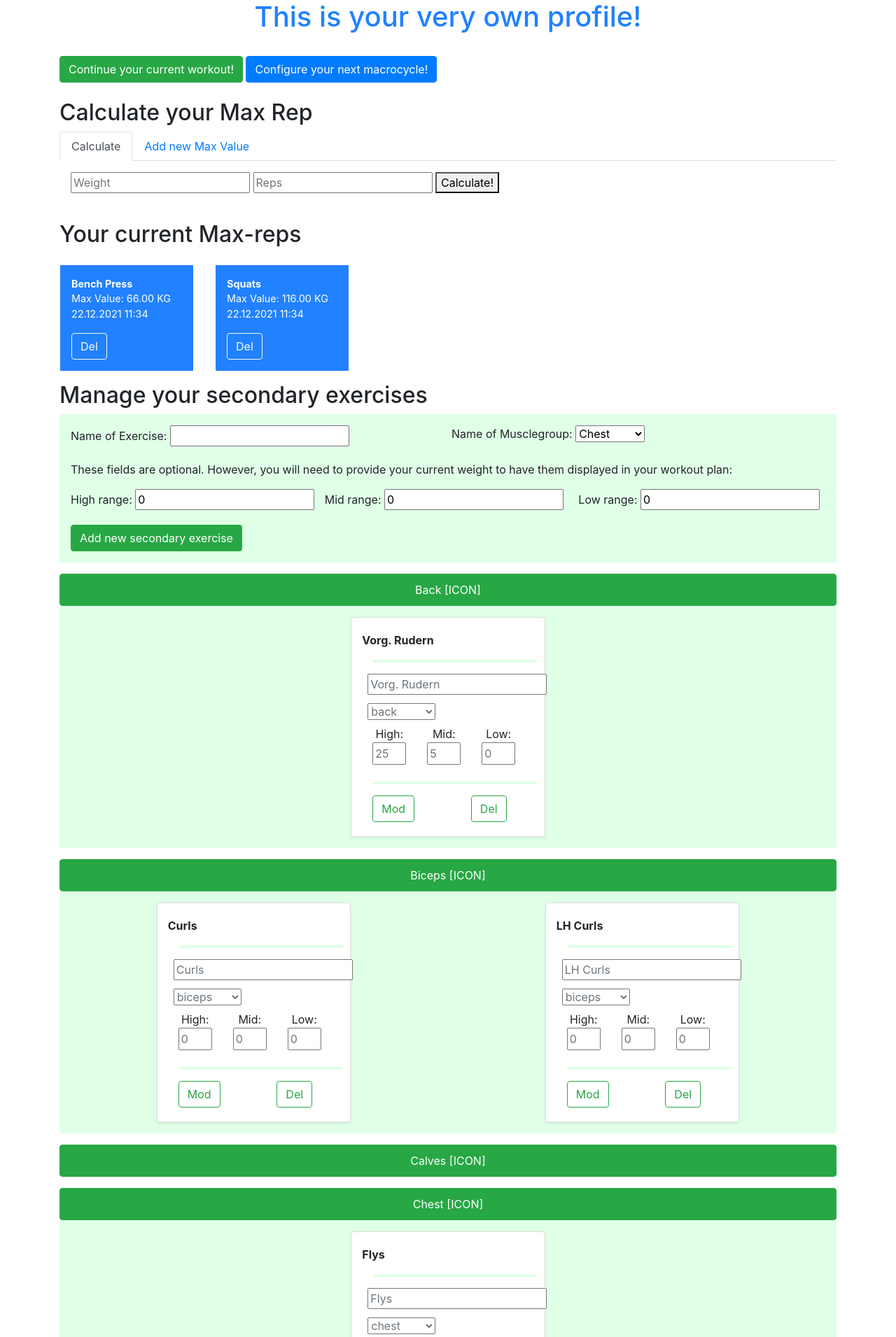
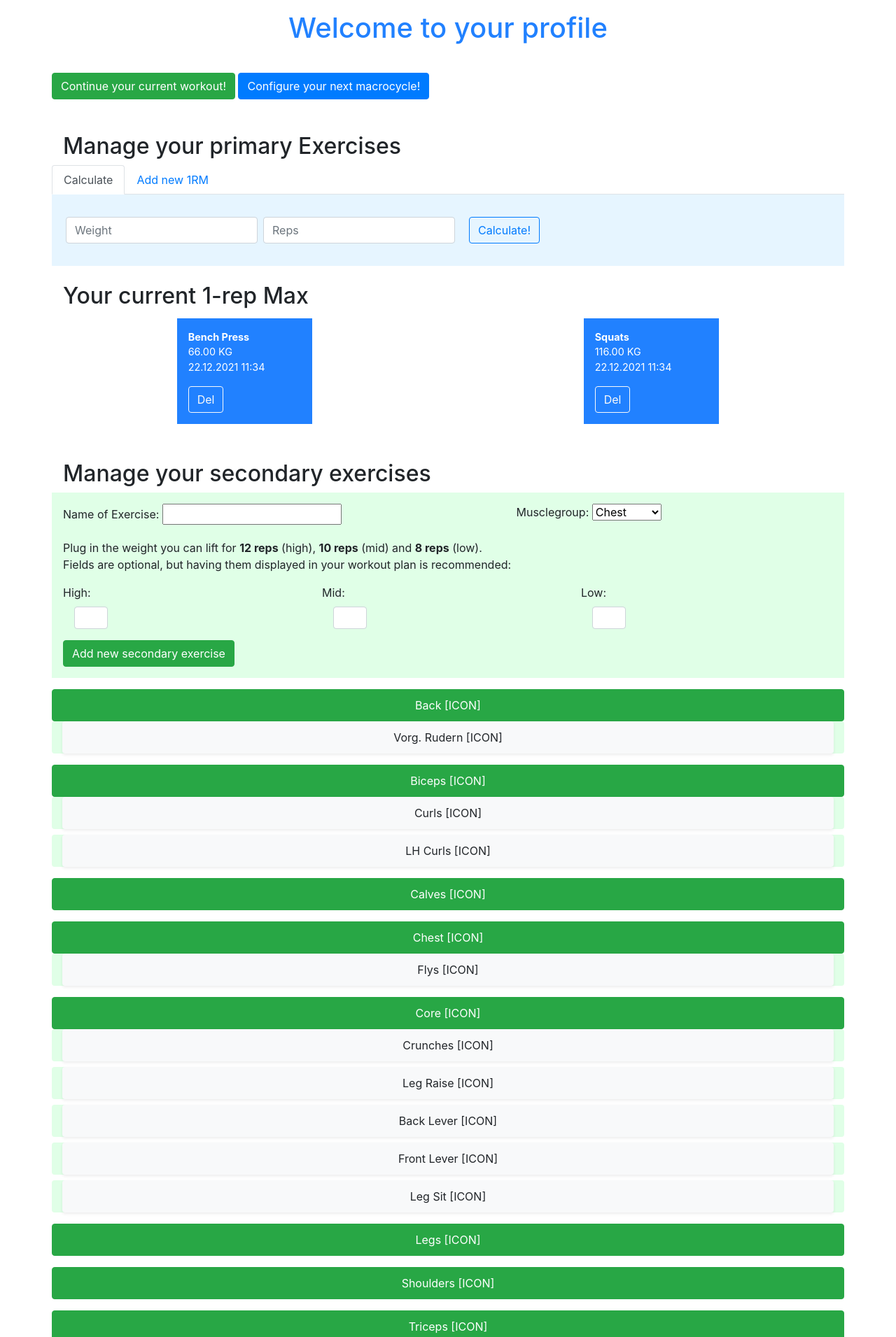
Before and after one commit to alexfuerst93/fitnessapp, a Django app: page /profile/ in a window 1280 px wide. Shown: the part 70-1981 px from the top of the page at 70% size. Run offline with Django 3.2, Linux system fonts and the light colour scheme; a user stored in the database is signed in; data comes from the database, SQL or seed files in the repository; both versions use the stored data as it was after the commit; some libraries are stand-ins or nearby versions.

Commit message:
responsive design profile

```diff
--- a/userprofile/forms.py
+++ b/userprofile/forms.py
@@ -9,7 +9,7 @@ class Exercise_Pool_Form(ModelForm):
         fields = ["title", "muscle", "high_range", "mid_range", "low_range"]
 
 class CreateMaxValue(forms.Form):
-    choose_exercise = forms.ModelChoiceField(empty_label="select", label="Choose an existing exercise", queryset=MaxValue.objects.all(), required=False)
+    choose_exercise = forms.ModelChoiceField(empty_label="select", label="Choose existing exercise", queryset=MaxValue.objects.all(), required=False)
     create_exercise = forms.CharField(label="Add new Exercise", max_length=100, required=False)
     reps = forms.DecimalField(max_digits=5, decimal_places=2, min_value=1.0)
     weight = forms.DecimalField(max_digits=5, decimal_places=2, min_value=1.0)
--- a/userprofile/models.py
+++ b/userprofile/models.py
@@ -29,7 +29,7 @@ musclegroups = [
 class Exercise_Pool(models.Model):
     user_id = models.ForeignKey(User, on_delete=models.CASCADE)
     title = models.CharField("Name of Exercise", max_length=100)
-    muscle = models.CharField("Name of Musclegroup", max_length=50, choices=musclegroups, default="chest")
+    muscle = models.CharField("Musclegroup", max_length=50, choices=musclegroups, default="chest")
     high_range = models.PositiveIntegerField(blank=True, default=0, validators=[MinValueValidator(0)]) #weight
     mid_range = models.PositiveIntegerField(blank=True, default=0, validators=[MinValueValidator(0)]) #weight
     low_range = models.PositiveIntegerField(blank=True, default=0, validators=[MinValueValidator(0)]) #weight
--- a/userprofile/static/userprofile/style.css
+++ b/userprofile/static/userprofile/style.css
@@ -13,7 +13,7 @@ img {
     max-height: 25%;
 }
 
-#tab2 {
+#tab1, #tab2 {
     background-color: #e6f5ff;
 }
 
@@ -48,3 +48,8 @@ hr {
 .footnote {
     font-size: 0.8em;
 }
+
+#id_reps, #id_weight {
+    width: 4em;
+    height: 2em;
+}
--- a/userprofile/templates/userprofile/profile.html
+++ b/userprofile/templates/userprofile/profile.html
@@ -1,68 +1,71 @@
 {% extends 'userprofile/base.html' %}
 {% block content %}
 
-<div class="container">
+<div class="container px-1">
 
     <div class="row justify-content-center">
-        <h1>This is your very own profile!</h1>
+        <h1 class="m-3">Welcome to your profile</h1>
     </div>
     <br>
 
+    <!-- Add conditionals: No single exercise? Then no button appears!
+    Not a single macrocycle? Now continue appears!
+    Display info message instead with [ICON]-->
     <a href="{% url 'workout' current_cycle %}" class="btn btn-success">Continue your current workout!</a>
     <a href="{% url 'configure' %}" class="btn btn-primary">Configure your next macrocycle!</a>
     <br>
 
 
-<br>
-<h2>Calculate your Max Rep</h2>
+<div class="my-5"></div>
+<h2 class="mx-3">Manage your primary Exercises</h2>
+{% if error %}
+<p class="bg-danger p-3 text-white">[ICON]<b>{{ error }}</b></p>
+{% endif %}
+{% if ergebnis %}
+<p class="bg-success p-3 text-white">[ICON]<b>{{ ergebnis }}</b></p>
+{% endif %}
 <ul class="nav nav-tabs" role="tablist">
     <li class="nav-item"><a class="nav-link active" id="calculate-tab" data-toggle="tab" href="#tab1" role="tab">Calculate</a></li>
-    <li class="nav-item"><a class="nav-link" id="add-new-max-tab" data-toggle="tab" href="#tab2" role="tab">Add new Max Value</a></li>
+    <li class="nav-item"><a class="nav-link" id="add-new-max-tab" data-toggle="tab" href="#tab2" role="tab">Add new 1RM</a></li>
 </ul>
 <div class="tab-content">
     <div class="tab-pane fade show active p-3" id="tab1" role="tabpanel">
-        <form action="{% url 'profile' %}" method="POST">
+        <form action="{% url 'profile' %}" class="form-inline" method="POST">
             {% csrf_token %}
-            <input type="number" step="0.01" placeholder="Weight", name="weight">
-            <input type="number" step="0.01" placeholder="Reps", name="reps">
-            <button name="calculated_maxrep">Calculate!</button>
+            <input class="form-control m-1" type="number" step="0.01" placeholder="Weight" name="weight" required>
+            <input class="form-control m-1" type="number" step="0.01" placeholder="Reps" name="reps" required>
+            <button class="btn btn-outline-primary m-3" name="calculated_maxrep">Calculate!</button>
         </form>
     </div>
     <div class="tab-pane fade p-3" id="tab2" role="tabpanel">
         <form action="{% url 'profile' %}" method="POST">
             {% csrf_token %}
             <div class="form-row">
-                <div class="form-group col-5">{{ form_maxval.choose_exercise.label_tag }} {{ form_maxval.choose_exercise }}</div>
-                <p class="col-1">or</p>
-                <div class="form-group col-5">{{ form_maxval.create_exercise.label_tag }} {{ form_maxval.create_exercise }}</div>
+                <div class="form-group col-11 col-md-4">{{ form_maxval.choose_exercise.label_tag }} {{ form_maxval.choose_exercise }}</div>
+                <p class="col-1 col-md-1"><b>or</b></p>
+                <div class="form-group col col-md-4">{{ form_maxval.create_exercise.label_tag }} {{ form_maxval.create_exercise }}</div>
             </div>
             <div class="form-row">
-                <div class="form-group col-6">{{ form_maxval.reps.label_tag }} {{ form_maxval.reps }}</div>
-                <div class="form-group col-6">{{ form_maxval.weight.label_tag }} {{ form_maxval.weight }}</div>
+                <div class="form-group col-6 col-md-4">{{ form_maxval.reps.label_tag }} {{ form_maxval.reps }}</div>
+                <div class="form-group col-6 col-md-4">{{ form_maxval.weight.label_tag }} {{ form_maxval.weight }}</div>
             </div>
-            <button name="calculate_and_safe" class="btn btn-primary">Add new Max Val Exercise!</button>
+            <button name="calculate_and_safe" class="btn btn-primary">Add new primary exercise!</button>
         </form>
     </div>
 </div>
-{% if error %}
-<p class="bg-danger p-3">{{ error }}</p>
-{% endif %}
-{% if ergebnis %}
-<p class="bg-success p-3">{{ ergebnis }}</p>
-{% endif %}
 
 
 <br>
-<h2>Your current Max-reps</h2>
+<h2 class="mx-3">Your current 1-rep Max</h2>
 
 {% if not maxvals %}
 <p>You currently don't have any max values set. Use the above calculator to add new exercises!</p>
 {% endif %}
 
-<div class="row">
+<div class="row justify-content-around">
 {% for maxval in maxvals %}
-    <div class="col-2 p-3 m-3 maxvals text-left">
-        <p><b>{{ maxval.exercise }}</b><br>Max Value: {{ maxval.max_value }} KG<br>{{ maxval.timestamp|date:"d.m.Y H:i" }}</p>
+    <div class="col-5 col-md-3 col-lg-2 p-3 m-1 maxvals text-left">
+        <p><b>{{ maxval.exercise }}</b><br>{{ maxval.max_value }} KG<br>{{ maxval.timestamp|date:"d.m.Y H:i" }}</p>
         <form action="{% url 'profile' %}" method="POST">
             {% csrf_token %}
             <input type="hidden" name="{{ maxval.id }}">
@@ -72,24 +75,25 @@
 {% endfor %}
 </div>
 
-<h2>Manage your secondary exercises</h2>
+<div class="my-5"></div>
+<h2 class="mx-3">Manage your secondary exercises</h2>
+{% if form_error %}
+<p class="bg-danger p-3 text-white"><b>[ICON] {{ form_error }}</b></p>
+{% endif %}
 <form action="{% url 'profile' %}" method="POST" class="p-3 sec_exercise">
     {% csrf_token %}
     <div class="form-row">
-        <div class="form-group col-6">{{ form.title.label_tag }} {{ form.title }}</div>
-        <div class="form-group col-6">{{ form.muscle.label_tag }} {{ form.muscle }}</div>
+        <div class="form-group col-7">{{ form.title.label_tag }} {{ form.title }}</div>
+        <div class="form-group col-5">{{ form.muscle.label_tag }} {{ form.muscle }}</div>
     </div>
-    <p>These fields are optional. However, you will need to provide your current weight to have them displayed in your workout plan:</p>
+    <p>Plug in the weight you can lift for <b>12 reps</b> (high), <b>10 reps</b> (mid) and <b>8 reps</b> (low).<br>Fields are optional, but having them displayed in your workout plan is recommended:</p>
     <div class="form-row">
-        <div class="form-group col">{{ form.high_range.label_tag }} {{ form.high_range }}</div>
-        <div class="form-group col">{{ form.mid_range.label_tag }} {{ form.mid_range }}</div>
-        <div class="form-group col">{{ form.low_range.label_tag }} {{ form.low_range }}</div>
+        <div class="col"><label for="high">High:</label><input class="mx-3 form-control sec_ranges" type="number" min="0" max="999" name="high_range" id="high"></div>
+        <div class="col"><label for="mid">Mid:</label><input class="mx-3 form-control sec_ranges" type="number" min="0" max="999" name="mid_range" id="mid"></div>
+        <div class="col"><label for="low">Low:</label><input class="mx-3 form-control sec_ranges" type="number" min="0" max="999" name="low_range" id="low"></div>
     </div>
-    <button class="btn btn-success" name="added_exercise">Add new secondary exercise</button>
+    <button class="btn btn-success mt-3" name="added_exercise">Add new secondary exercise</button>
 </form>
-{% if form_error %}
-<p class="bg-danger p-3">{{ form_error }}</p>
-{% endif %}
 
 {% if not exercises %}
 <p>Create some exercises to build your workout!</p>
@@ -102,20 +106,28 @@
             <div class="col p-1 text-white">{{ musclegroup|title }} [ICON]</div></a>
     </div>
 
-    <div class="row mx-0 justify-content-around rounded sec_exercise collapse show" id="{{ musclegroup }}">
     {% for exercise in exercises %}
         {% if exercise.muscle == musclegroup %}
+        <!-- makes a row for every exercise within a muscle group and opens a nested collapse -->
+        <div class="col-12 rounded sec_exercise collapse show" id="{{ musclegroup }}">
 
-        <div class="col-3 card card-body m-3 shadow-sm">
+
+
+        <div class="row mx-0 mb-2 rounded">
+            <a class="btn btn-default bg-light btn-block shadow-sm" data-toggle="collapse" data-target="#ex{{ exercise.id }}" aria-expanded="true" aria-controls="ex{{ exercise.id }}">
+                <div class="col p-1">{{ exercise.title }} [ICON]</div></a>
+        </div>
+
+        <div class="row mx-0 mb-2 justify-content-around rounded sec_exercise collapse" id="ex{{ exercise.id }}">
+
+
+        <div class="col-md-6 col-lg-5 card card-body m-3 shadow-sm">
             <form action="{% url 'profile' %}" class="form-inline" method="POST">
                 {% csrf_token %}
                 <div class="form-row">
-                    <p class="m-0"><b>{{ exercise.title }}</b></p>
-                    <hr class="col-10 m-3">
-
                     <div class="row">
-                        <div class="col mb-2 ml-2"><input class="text-secondary" type="text" name="title" value="{{ exercise.title }}" maxlength="100" required></div>
-                        <div class="col mt-1 ml-2"><select class="text-secondary" name="muscle">
+                        <div class="col mb-2 ml-2"><input class="text-secondary form-control" type="text" name="title" value="{{ exercise.title }}" maxlength="100" required></div>
+                        <div class="col mt-1 ml-2"><select class="text-secondary form-control" name="muscle">
                             <option value="{{ exercise.muscle }}" selected>{{ exercise.muscle }}</option>
                             {% for muscle in musclegroups %}
                             {% if muscle != exercise.muscle %}<option value="{{ muscle }}">{{ muscle }}</option>{% endif %}
@@ -123,9 +135,9 @@
                         </select></div>
                     </div>
                     <div class="row mx-0 my-2 p-0">
-                        <div class="col"><label for="high">High:</label><input class="text-secondary sec_ranges" type="number" min="0" max="999" name="high_range" id="high" value="{{ exercise.high_range }}"></div>
-                        <div class="col"><label for="mid">Mid:</label><input class="text-secondary sec_ranges" type="number" min="0" max="999" name="mid_range" id="mid" value="{{ exercise.mid_range }}"></div>
-                        <div class="col"><label for="low">Low:</label><input class="text-secondary sec_ranges" type="number" min="0" max="999" name="low_range" id="low" value="{{ exercise.low_range }}"></div>
+                        <div class="col-4"><label for="high">High:</label><input class="text-secondary form-control sec_ranges" type="number" min="0" max="999" name="high_range" id="high" value="{{ exercise.high_range }}"></div>
+                        <div class="col-4"><label for="mid">Mid:</label><input class="text-secondary form-control sec_ranges" type="number" min="0" max="999" name="mid_range" id="mid" value="{{ exercise.mid_range }}"></div>
+                        <div class="col-4"><label for="low">Low:</label><input class="text-secondary form-control sec_ranges" type="number" min="0" max="999" name="low_range" id="low" value="{{ exercise.low_range }}"></div>
                     </div>
                     <hr class="col-10 m-3">
                     <div class="row mx-0 justify-content-between">
@@ -137,16 +149,18 @@
             </form>
         </div>
 
+        </div>
+
+        </div>
         {% endif %}
     {% endfor %}
-    </div>
 
     {% endfor %}
 
-
-<h2 class="my-3">View all your past macrocycles</h3>
+<div class="my-5"></div>
+<h2 class="m-3">View all your past macrocycles</h3>
 {% for cycle in cycles %}
-<a href="{% url 'workout' cycle.cycle_name %}" class="btn btn-outline-secondary m-1">
+<a href="{% url 'workout' cycle.cycle_name %}" class="btn btn-outline-secondary m-1 mb-3">
     <p class="m-1"><b>{{ cycle.cycle_name|capfirst }}</b><br>{{ cycle.timestamp|date:"d.m.Y" }}</p>
 </a>
 {% endfor %}
--- a/userprofile/views.py
+++ b/userprofile/views.py
@@ -66,7 +66,7 @@ def profile(request):
     elif "calculated_maxrep" in request.POST:
         # form validations are missing
         result = epley(float(request.POST["weight"]), float(request.POST["reps"]))
-        render_dict["ergebnis"] = f"Your Max value: {result}"
+        render_dict["ergebnis"] = f"Your 1-rep Max: {result}"
         return render(request, "userprofile/profile.html", render_dict)
 
     elif "calculate_and_safe" in request.POST:
```
Also changed, not shown: db.sqlite3, userprofile/migrations/0010_auto_20211229_2204.py (added).
